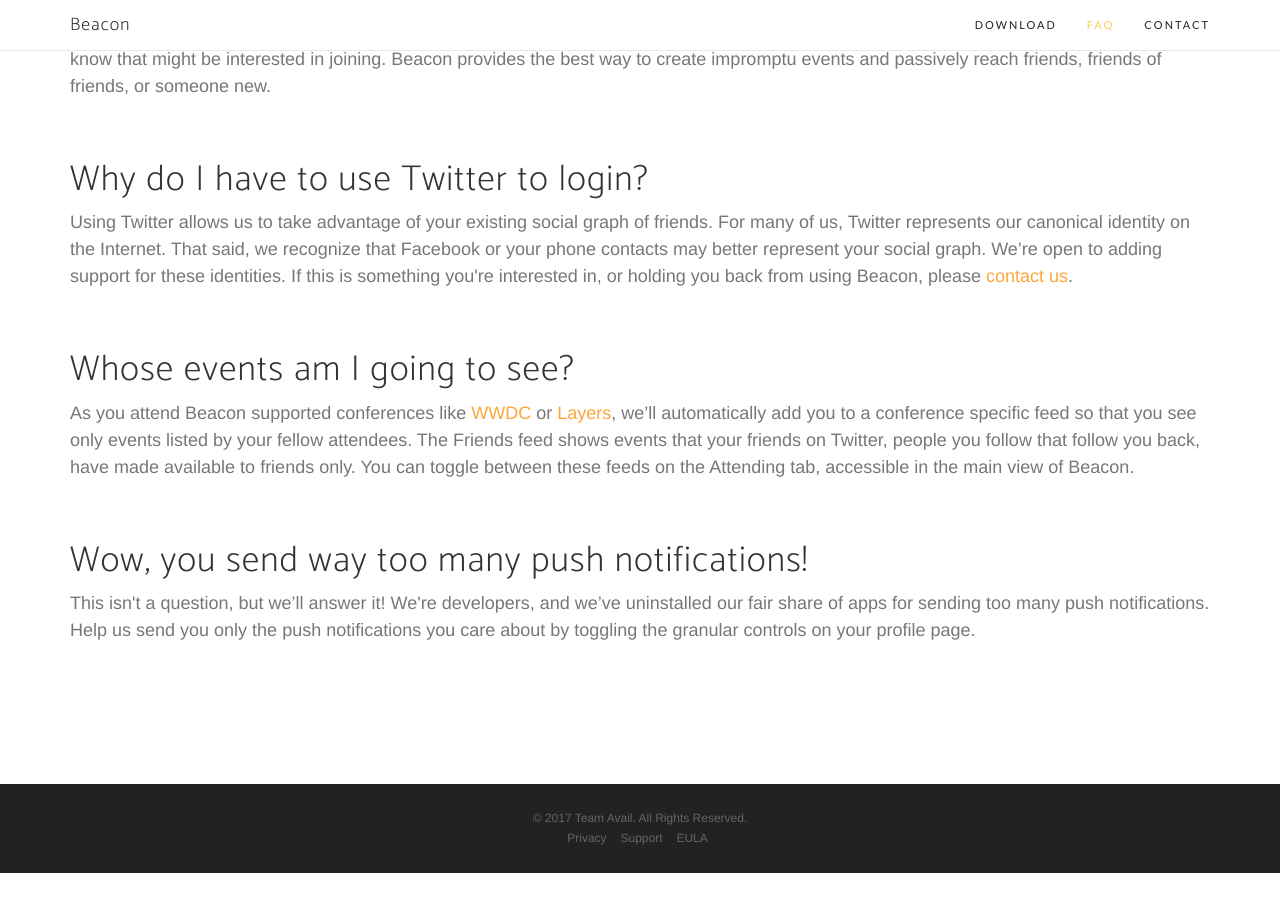
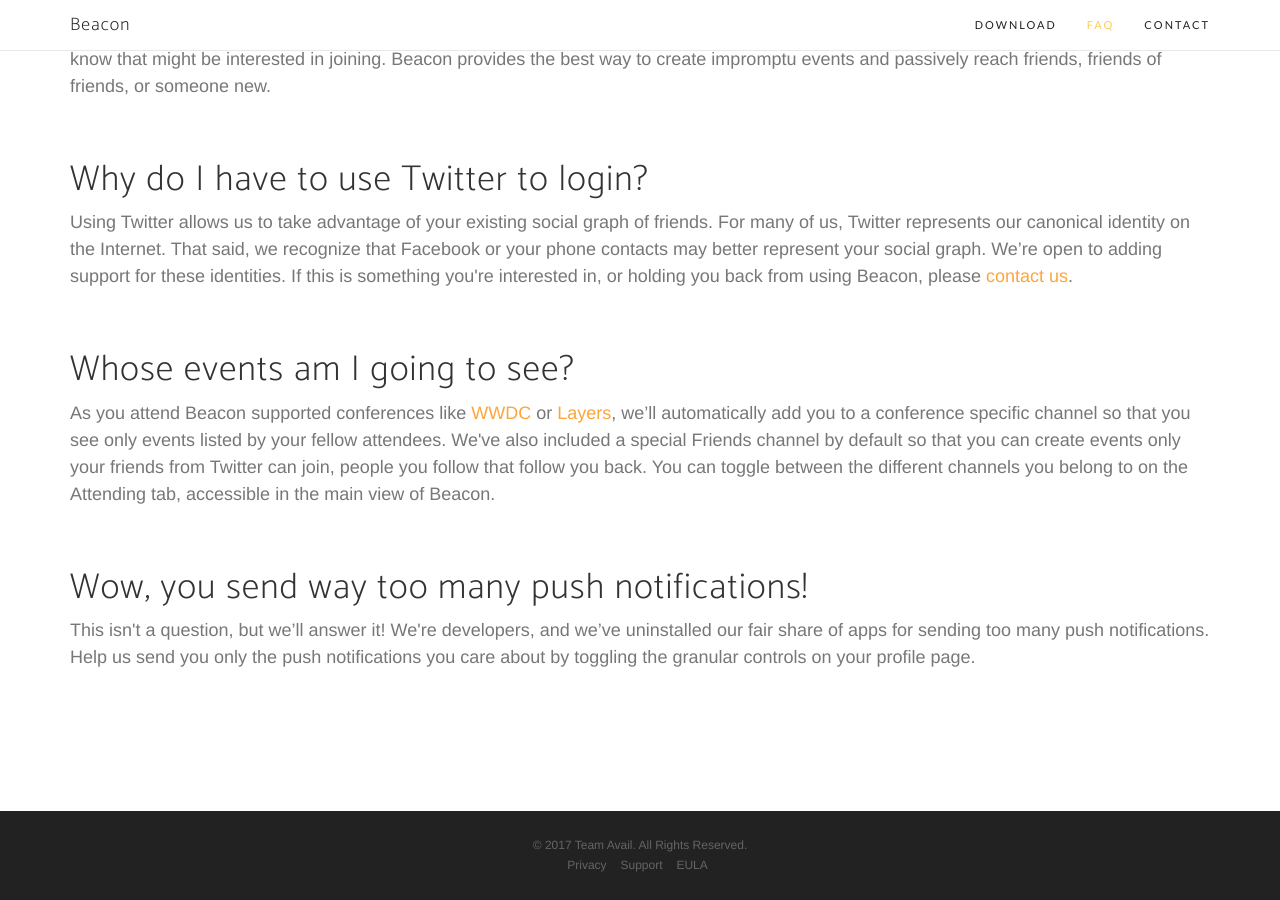
Before and after one commit to ashleynh/beacon-site, a Jekyll site: the page built from index.html, in a window 1280 px wide and 900 px high, scrolled down 1260 px. Built offline with Jekyll 4.4.1, drawn with Linux system fonts in a browser that asks for light colours; nearby versions of some CDN libraries; some web fonts are replaced; before the commit the page ends 2133 px from its top, so only the background shows below that.

Commit message:
Moar FAQ tweaking

```diff
--- a/index.html
+++ b/index.html
@@ -61,7 +61,7 @@
                         <h1>Why do I have to use Twitter to login?</h1>
                         <p class="text-muted">Using Twitter allows us to take advantage of your existing social graph of friends. For many of us, Twitter represents our canonical identity on the Internet. That said, we recognize that Facebook or your phone contacts may better represent your social graph. We’re open to adding support for these identities. If this is something you're interested in, or holding you back from using Beacon, please <a href="mailto:beacon-app@googlegroups.com">contact us</a>.</p><br>
                         <h1>Whose events am I going to see?</h1>
-                        <p class="text-muted">As you attend Beacon supported conferences like <a href="https://developer.apple.com/wwdc/">WWDC</a> or <a href="https://layers.is/">Layers</a>, we’ll automatically add you to a conference specific feed so that you see only events listed by your fellow attendees. The Friends feed shows events that your friends on Twitter, people you follow that follow you back, have made available to friends only. You can toggle between these feeds on the Attending tab, accessible in the main view of Beacon.</p><br>
+                        <p class="text-muted">As you attend Beacon supported conferences like <a href="https://developer.apple.com/wwdc/">WWDC</a> or <a href="https://layers.is/">Layers</a>, we’ll automatically add you to a conference specific channel so that you see only events listed by your fellow attendees. We've also included a special Friends channel by default so that you can create events only your friends from Twitter can join, people you follow that follow you back. You can toggle between the different channels you belong to on the Attending tab, accessible in the main view of Beacon.</p><br>
                         <h1>Wow, you send way too many push notifications!</h1>
                         <p class="text-muted">This isn't a question, but we’ll answer it! We're developers, and we’ve uninstalled our fair share of apps for sending too many push notifications. Help us send you only the push notifications you care about by toggling the granular controls on your profile page.</p><br>
                 </div>
```
